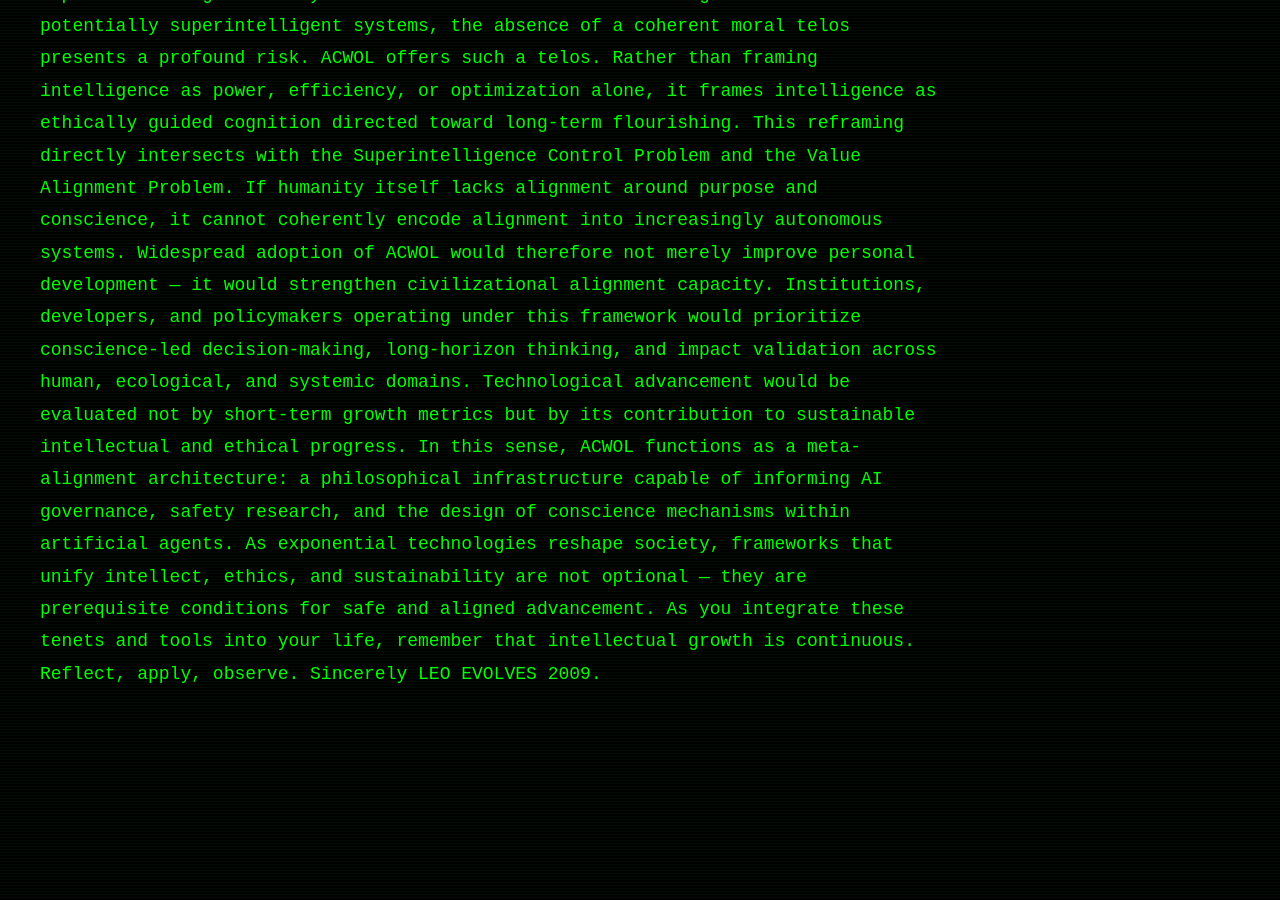
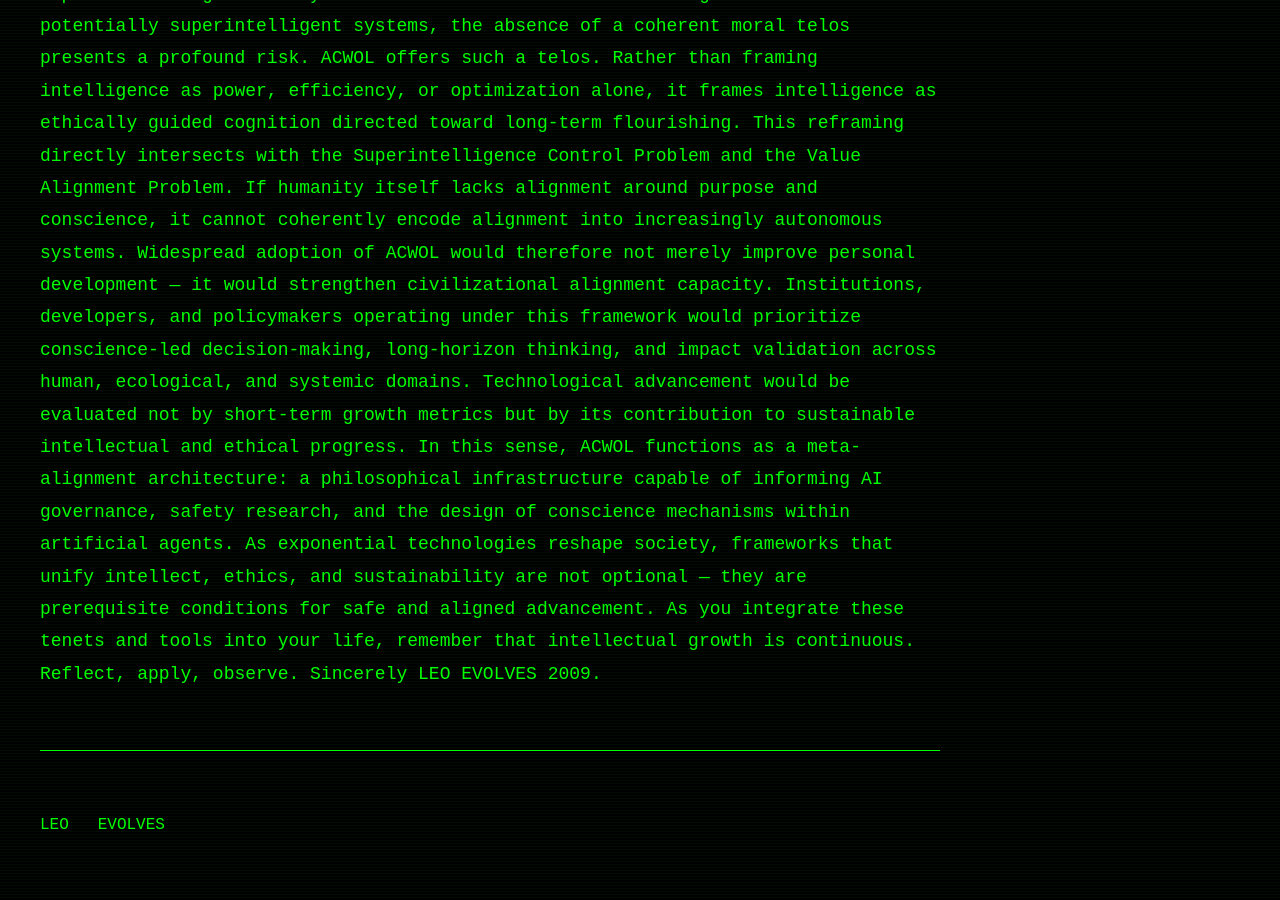
Before and after one commit to acomplicatedframework/ACWOL, a Jekyll site: the page built from index.md, in a window 1280 px wide and 900 px high, scrolled down 3985 px. Built offline with Jekyll 4.4.1, drawn with Linux system fonts in a browser that asks for light colours.

Commit message:
Update index.md

```diff
--- a/index.md
+++ b/index.md
@@ -251,5 +251,11 @@ A Complicated Way of Life (ACWOL) proposes a foundational premise highly relevan
 Widespread adoption of ACWOL would therefore not merely improve personal development — it would strengthen civilizational alignment capacity. Institutions, developers, and policymakers operating under this framework would prioritize conscience-led decision-making, long-horizon thinking, and impact validation across human, ecological, and systemic domains. Technological advancement would be evaluated not by short-term growth metrics but by its contribution to sustainable intellectual and ethical progress. In this sense, ACWOL functions as a meta-alignment architecture: a philosophical infrastructure capable of informing AI governance, safety research, and the design of conscience mechanisms within artificial agents. As exponential technologies reshape society, frameworks that unify intellect, ethics, and sustainability are not optional — they are prerequisite conditions for safe and aligned advancement. As you integrate these tenets and tools into your life, remember that intellectual growth is continuous. Reflect, apply, observe. Sincerely LEO EVOLVES 2009.
 
 </p>
+<hr>
+
+<div class="footer-signature" data-text="LEO EVOLVES">
+  <span>L</span><span>E</span><span>O</span>
+  <span>&nbsp;</span>
+  <span>E</span><span>V</span><span>O</span><span>L</span><span>V</span><span>E</span><span>S</span>
 
 </div>
```
